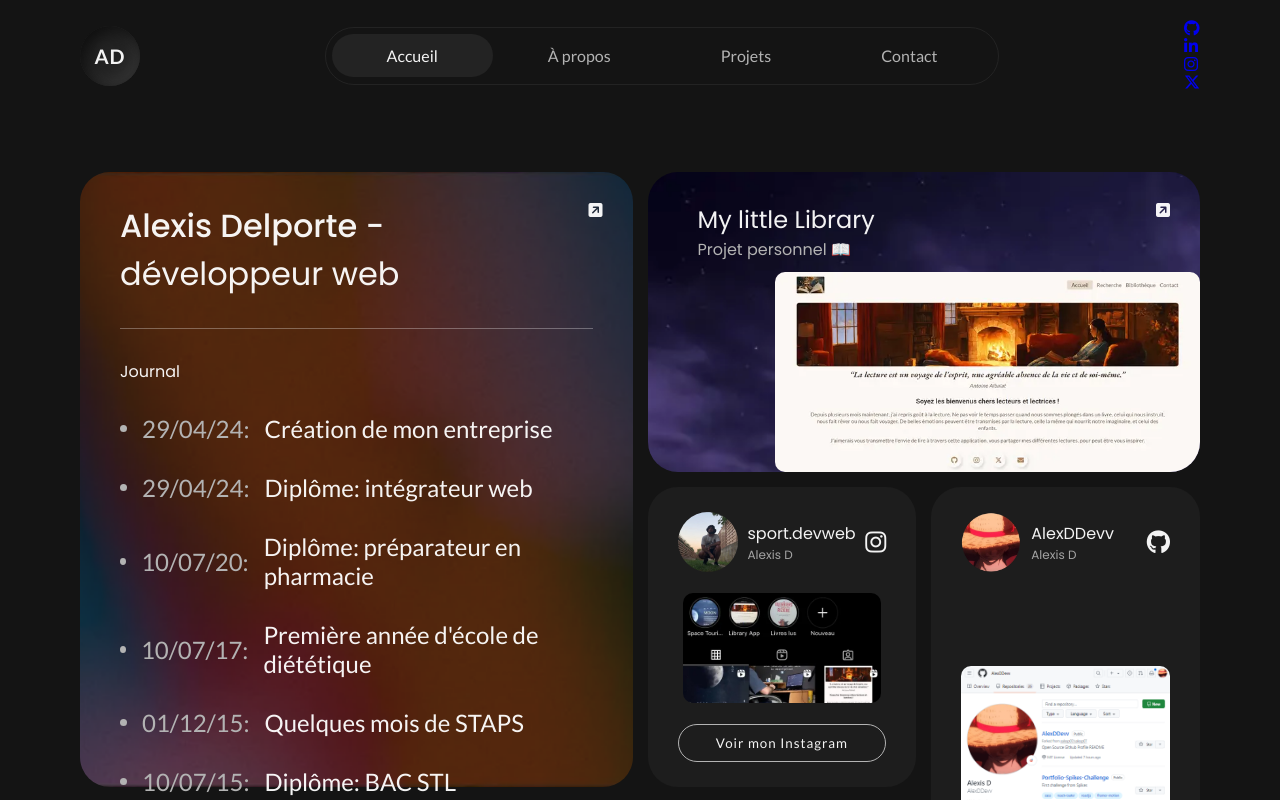
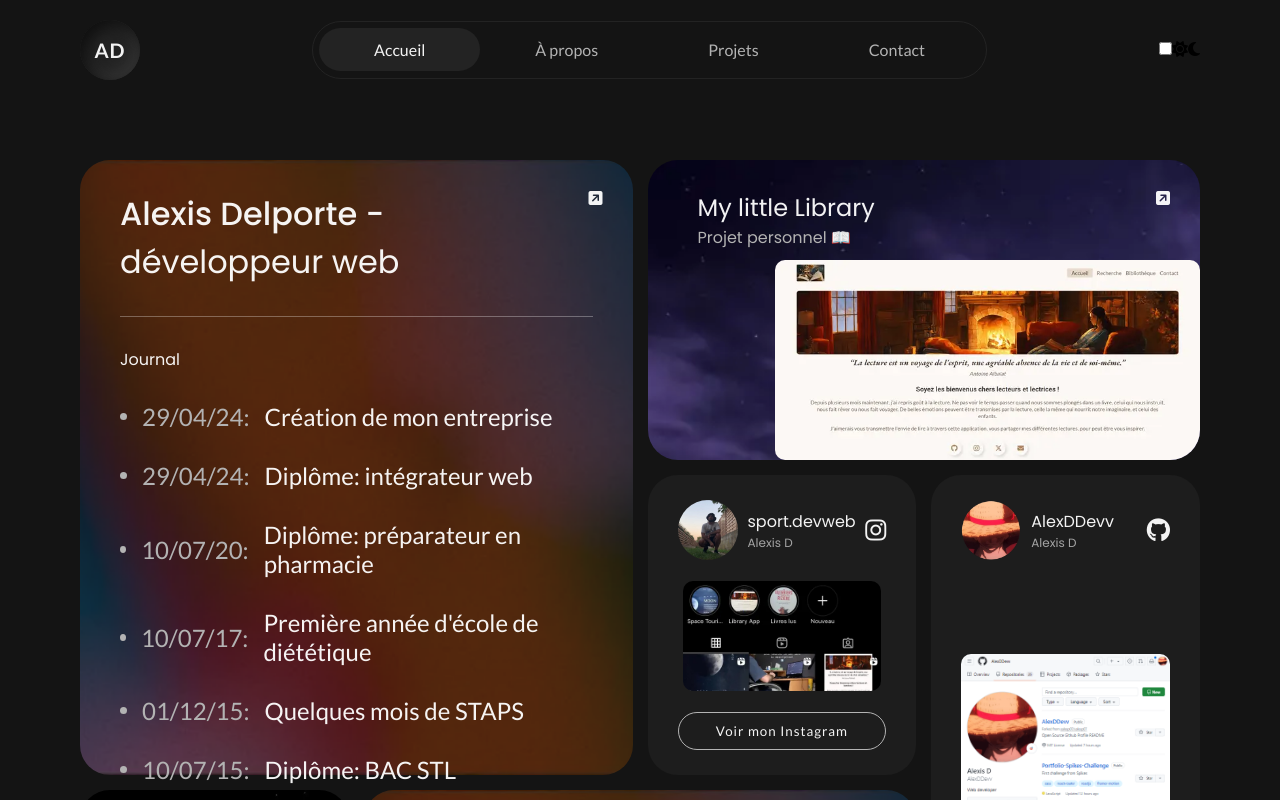
Before and after one commit to AlexDDevv/Portfolio-v3, a React (Vite) app: page / in a window 1280 px wide. Shown: the top 800 px of the page. Built offline with nearby package versions, Linux system fonts and the light colour scheme.

Commit message:
Call DarkMode component instead of SocialLink

```diff
--- a/src/components/header/Header.jsx
+++ b/src/components/header/Header.jsx
@@ -1,7 +1,7 @@
 import React from 'react'
+import data from "../../data/data.json"
 import LinkNav from "./LinkNav"
-import SocialLink from "../socialMedia/SocialLink"
-import data from "../../data/data.json"
+import DarkMode from '../DarkMode'
 
 export default function Header() {
     return (
@@ -18,16 +18,7 @@ export default function Header() {
                     ))}
                 </ul>
             </nav>
-            <ul className="social-list">
-                {data.socialLink.map(item => (
-                    <SocialLink
-                        key={item.title}
-                        link={item.link}
-                        title={item.title}
-                        icon={item.icon}
-                    />
-                ))}
-            </ul>
+            <DarkMode />
         </header>
     )
 }
```
